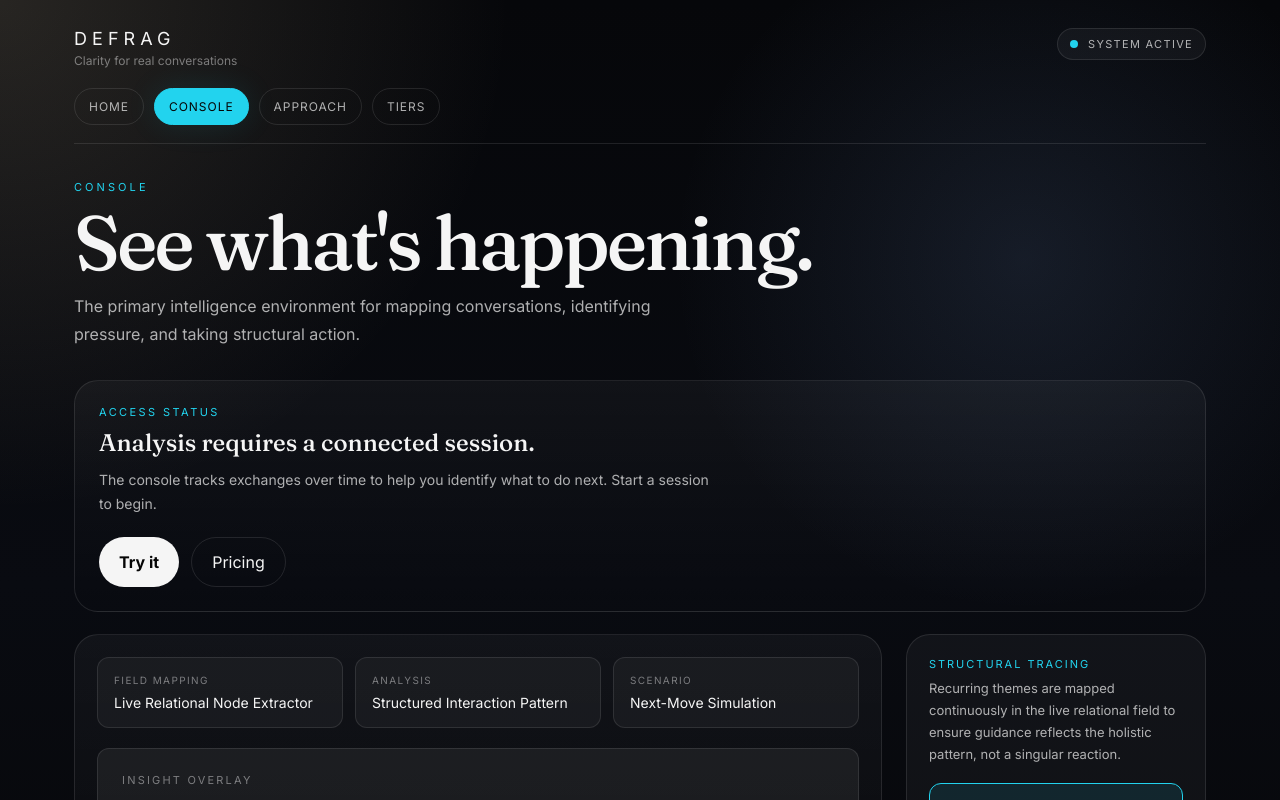
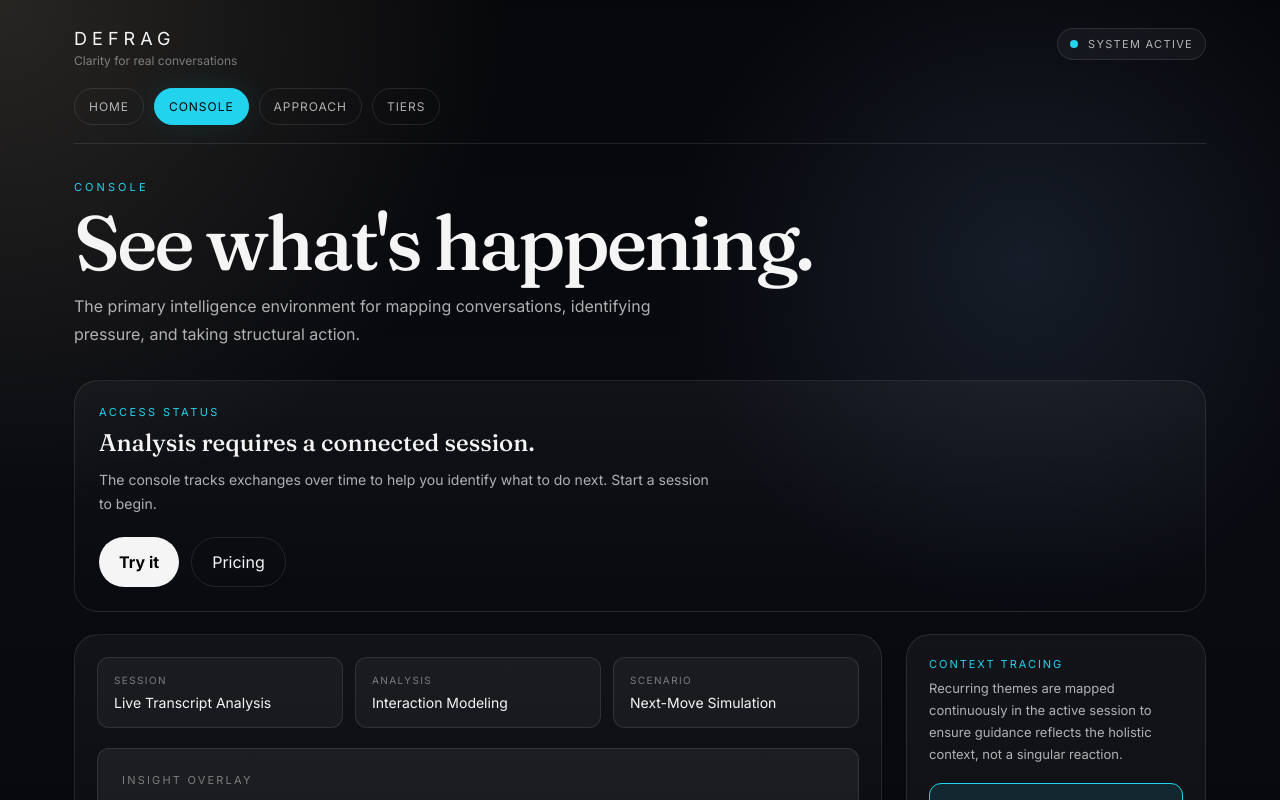
Before and after one commit to chadjameso93-netizen/defragsrelationalswap, a Next.js app in the folder apps/web/: page /dynamics in a window 1280 px wide. Shown: the top 800 px of the page. Built offline with nearby package versions, Linux system fonts and the light colour scheme; no server answers.

Commit message:
fix(web): scrub last remaining relational/theory terms

```diff
--- a/apps/web/src/app/dynamics/page.tsx
+++ b/apps/web/src/app/dynamics/page.tsx
@@ -33,8 +33,8 @@ export default async function DynamicsPage() {
               <section style={{ border: "1px solid var(--color-border)", borderRadius: "var(--radius-lg)", padding: 22, background: "linear-gradient(180deg, var(--color-surface), transparent)", display: "grid", gap: 20 }}>
                 <div className="dynamics-preview-metrics" style={{ display: "grid", gridTemplateColumns: "repeat(3, minmax(0, 1fr))", gap: 12 }}>
                   {[
-                    ["Field Mapping", "Live Relational Node Extractor"],
-                    ["Analysis", "Structured Interaction Pattern"],
+                    ["Session", "Live Transcript Analysis"],
+                    ["Analysis", "Interaction Modeling"],
                     ["Scenario", "Next-Move Simulation"],
                   ].map(([label, value]) => (
                     <div key={label} style={{ padding: 16, borderRadius: "var(--radius-md)", background: "var(--color-surface)", border: "1px solid var(--color-border)" }}>
@@ -64,8 +64,8 @@ export default async function DynamicsPage() {
 
             <aside style={{ border: "1px solid var(--color-border)", borderRadius: "var(--radius-lg)", padding: 22, background: "var(--color-surface)", display: "grid", gap: 18 }}>
               <div style={{ display: "grid", gap: 6 }}>
-                <p style={{ margin: 0, fontSize: 11, letterSpacing: "0.18em", textTransform: "uppercase", color: "var(--color-accent)" }}>Structural Tracing</p>
-                <p style={{ margin: 0, fontSize: 13, lineHeight: 1.7, color: "var(--color-text-secondary)" }}>Recurring themes are mapped continuously in the live relational field to ensure guidance reflects the holistic pattern, not a singular reaction.</p>
+                <p style={{ margin: 0, fontSize: 11, letterSpacing: "0.18em", textTransform: "uppercase", color: "var(--color-accent)" }}>Context Tracing</p>
+                <p style={{ margin: 0, fontSize: 13, lineHeight: 1.7, color: "var(--color-text-secondary)" }}>Recurring themes are mapped continuously in the active session to ensure guidance reflects the holistic context, not a singular reaction.</p>
               </div>
               {[
                 "Conflict de-escalation mapping",
```
